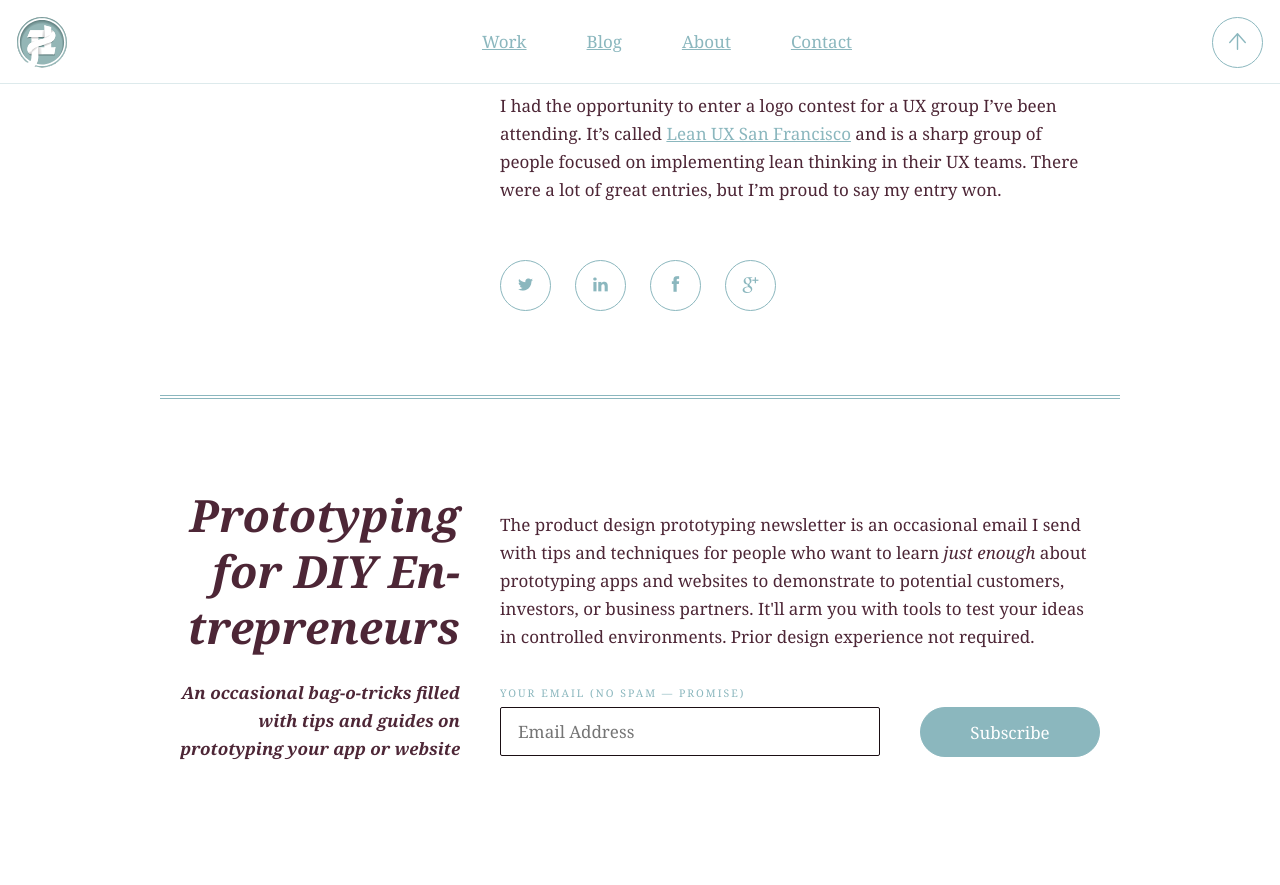
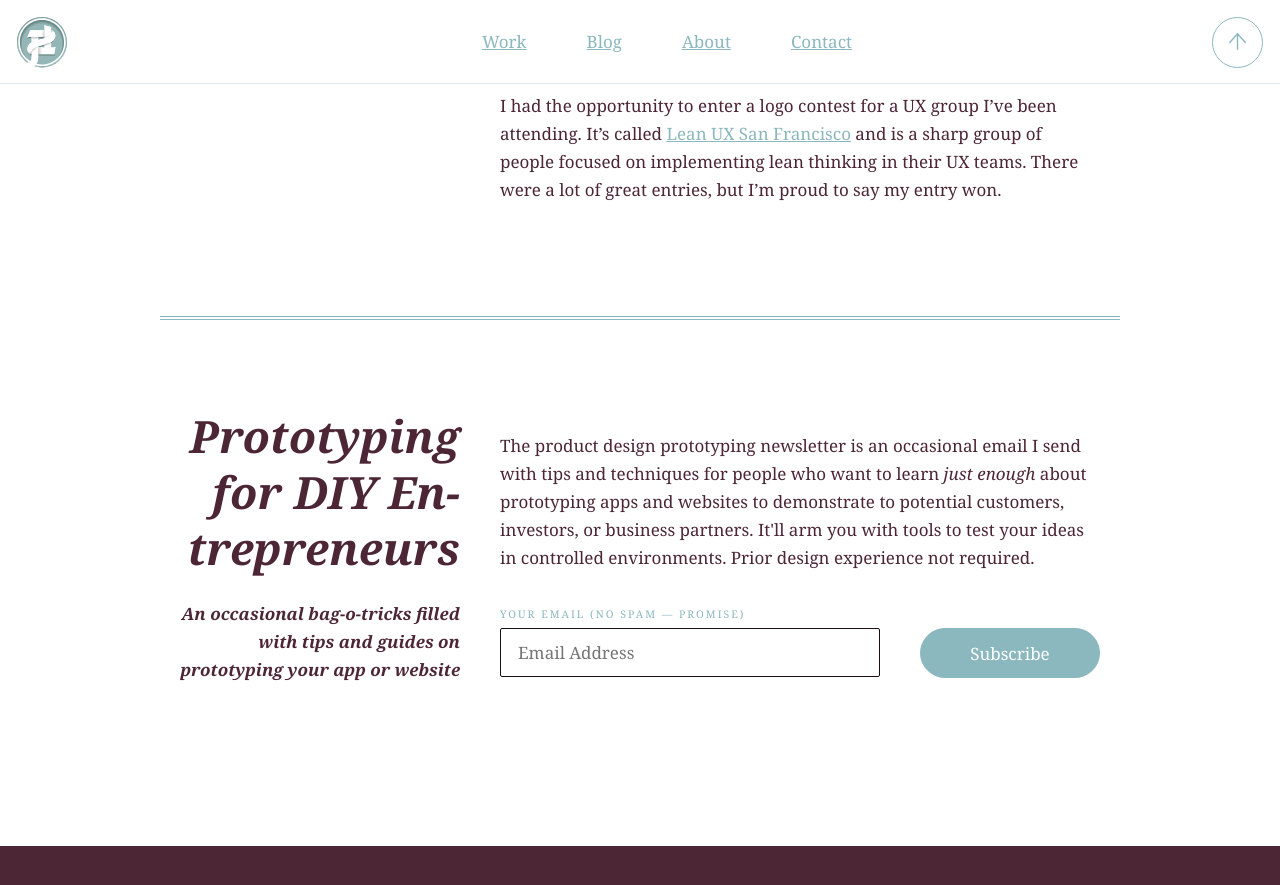
Before and after one commit to zachalbert/zachalbert.com_v6-build, a Jekyll site: the page built from _posts/2013-02-14-lean-ux-san-francisco-logo-contest.md, in a window 1280 px wide and 900 px high, scrolled down 1604 px. Shown: the top 885 px of the window. Built offline with Jekyll 4.4.1, drawn with Linux system fonts in a browser that asks for light colours.

Commit message:
Hide share buttons until they actually work

```diff
--- a/_layouts/default.html
+++ b/_layouts/default.html
@@ -31,6 +31,8 @@
   <meta property="article:author" content="{{ site.owner_link }}">
   {% endif %}
   {% endcapture %}{{ header | strip_newlines }}
+  <meta property="fb:admins" content="YOUR_FB_USER_ID" />
+  <meta property="fb:app_id" content="YOUR_FB_APP_ID"/>
 
   <script src="//use.typekit.net/lsi2hge.js"></script>
   <script>try{Typekit.load();}catch(e){}</script>
--- a/_layouts/post.html
+++ b/_layouts/post.html
@@ -15,13 +15,13 @@ layout: default
             <div class="body">
               {{ content }}
 
-              {% if page.social != false %}
+              <!-- {% if page.social != false %}
               <div class="post-social col-main">
                 <div class="inner">
                   <a href="#" class="icon-twitter button"></a><a href="#" class="icon-linkedin button"></a><a href="#" class="icon-facebook button"></a><a href="#" class="icon-google-plus button"></a>
                 </div>
               </div>
-              {% endif %}
+              {% endif %} -->
 
             </div>
             <hr>
```
